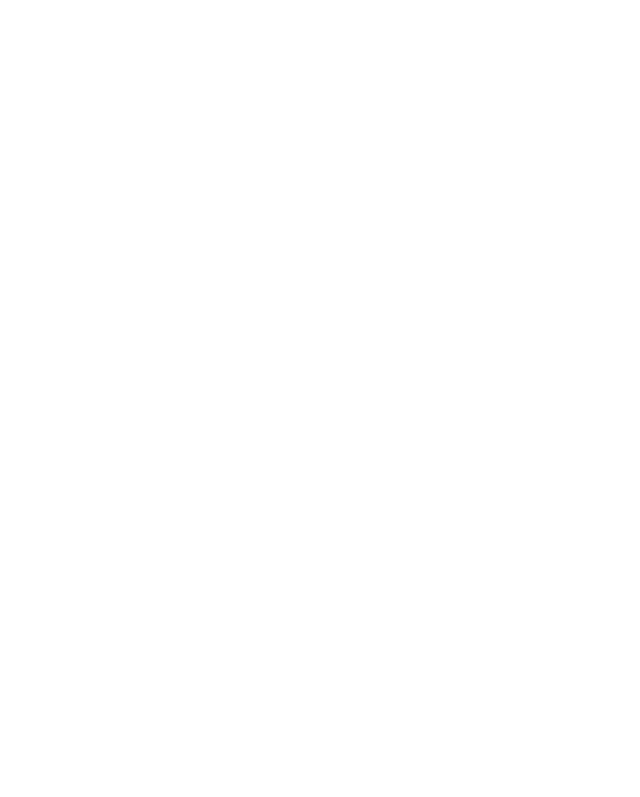
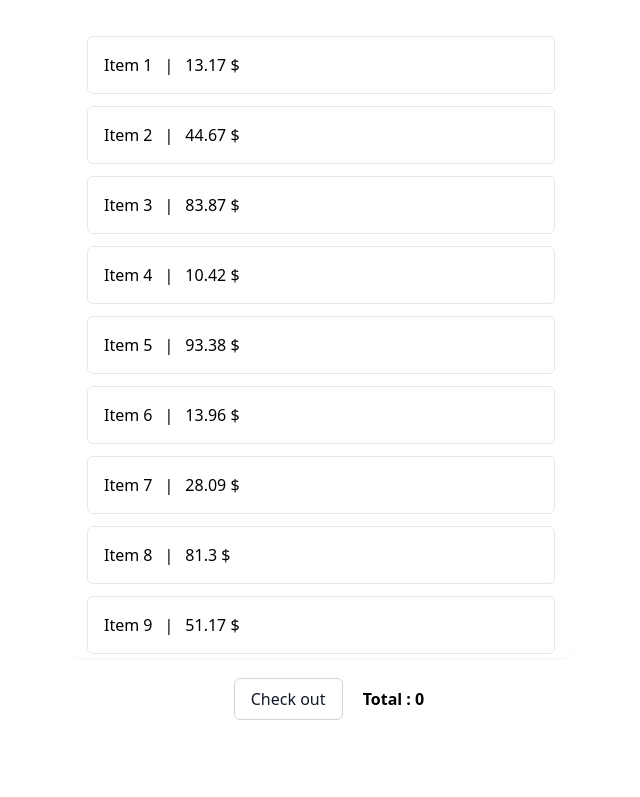
Before and after one commit to Ikramzv/Stripe-Payments, a website: page public/index.html in a window 1280 px wide. Shown: the whole page, without its empty margins (319-959 px from the left). Drawn offline with nearby package versions, Linux system fonts and the light colour scheme.

Commit message:
added items

```diff
--- a/public/index.html
+++ b/public/index.html
@@ -5,10 +5,35 @@
     <meta charset="UTF-8">
     <meta name="viewport" content="width=device-width, initial-scale=1.0">
     <title>Document</title>
+    <script src="https://cdn.tailwindcss.com"></script>
+    <style type="text/tailwindcss">
+        @layer base {
+            .item {
+                @apply w-full flex items-center justify-between border border-gray-200 rounded-md p-4 duration-100
+                hover:bg-gray-100 cursor-pointer active:scale-95 [user-select:none]
+            }
+        }
+        ::-webkit-scrollbar {
+            display: none;
+        }
+    </style>
 </head>
 
 <body>
-
+    <div class="grid place-items-center">
+        <main class="flex flex-col gap-5 h-[90vh] w-[min(100%,500px)]">
+            <div id="" class=""></div>
+            <ul id="items-list" class="flex flex-col gap-3 flex-1 overflow-y-auto p-4 rounded-lg shadow-sm">
+            </ul>
+            <div class="relative text-center">
+                <button class="rounded-md cursor-pointer bg-transparent border border-gray-300 text-gray-900 duration-200
+                hover:bg-gray-200 py-2 px-4 active:scale-95 mx-4">
+                    Check out
+                </button>
+                <span id="total" class="text-base font-semibold">Total : 0</span>
+            </div>
+        </main>
+    </div>
 
     <script src="stripe.js"></script>
 </body>
--- a/public/stripe.js
+++ b/public/stripe.js
@@ -0,0 +1,72 @@
+const itemsListEl = document.getElementById("items-list");
+const totalEl = document.getElementById("total");
+
+const items = new Array(15).fill(0).map((_, index) => ({
+  product_name: `Item ${index + 1}`,
+  price: parseFloat((Math.random() * 100).toFixed(2)),
+  currency: {
+    label: "usd",
+    icon: "$",
+  },
+  id: index + 1,
+}));
+
+const cart = {};
+
+displayItems(items);
+
+function displayItems(items) {
+  const frag = new DocumentFragment();
+  items.forEach((item) => {
+    const li = document.createElement("li");
+    li.className = "item";
+    li.innerHTML = displayItemContent(item);
+
+    li.onclick = () => selectItem(item);
+
+    frag.appendChild(li);
+  });
+
+  itemsListEl.appendChild(frag);
+}
+
+function displayItemContent(item) {
+  return `
+        <div class="flex items-center gap-3">
+            <p>
+                ${item.product_name}
+            </p>
+            <span>
+                |
+            </span>
+            <p>
+                ${item.price} ${item.currency.icon}
+            </p>
+        </div>
+        ${
+          item.id in cart
+            ? `<span class="text-sm" >x ${cart[item.id].count}<span>`
+            : ""
+        }
+        `;
+}
+
+function selectItem(item) {
+  const { price } = item;
+  const { count = 0 } = cart[item.id] || {};
+  cart[item.id] = {
+    count: count + 1,
+    totalPrice: (count + 1) * price,
+  };
+  const li = document.querySelector(`li:nth-child(${item.id})`);
+  li.innerHTML = displayItemContent(item);
+  updateTotal();
+}
+
+function updateTotal() {
+  const value = Object.values(cart).reduce(
+    (acc, item) => Math.floor((acc + item.totalPrice) * 100) / 100,
+    0
+  );
+  totalEl.innerHTML = `Total : ${value} $`;
+}
```
